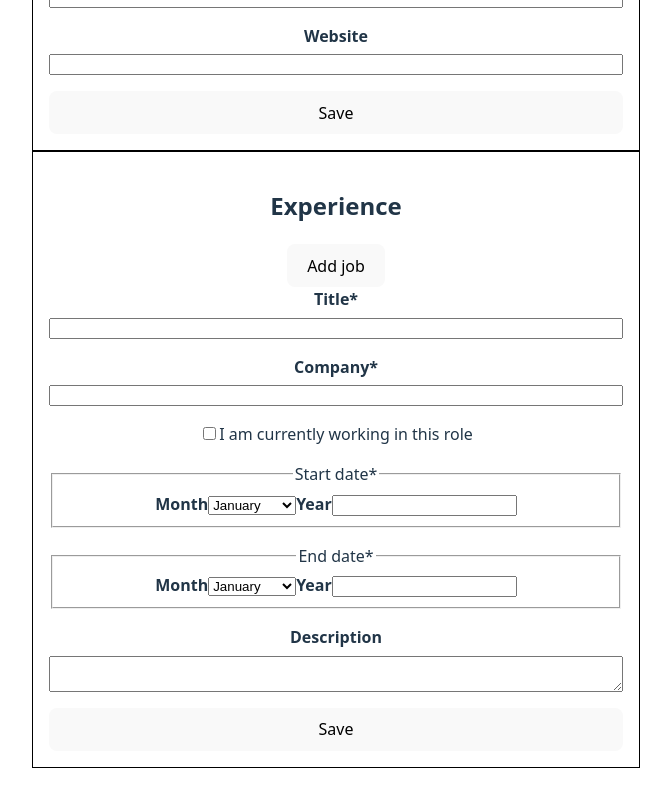
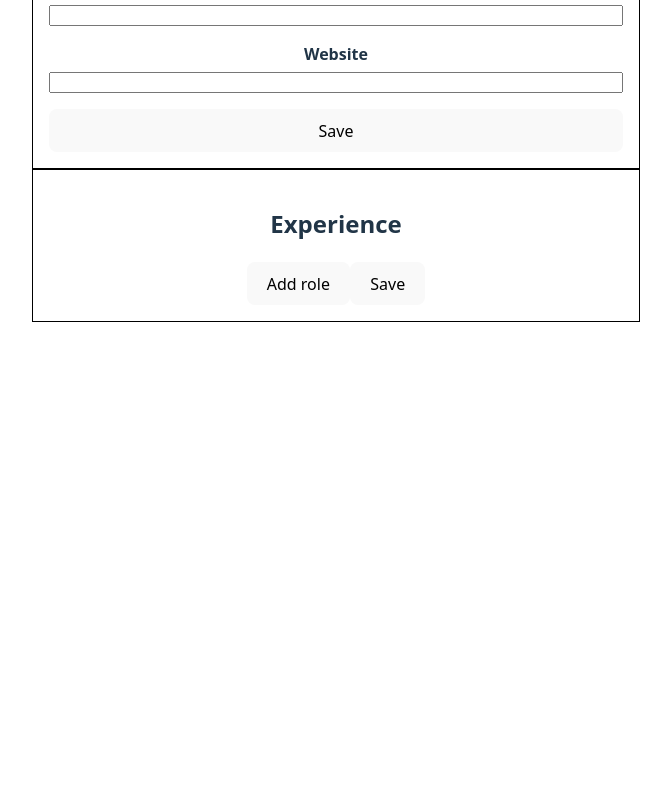
Before and after one commit to mimi-t/cv-app, a React (Vite) app: page / in a window 1280 px wide. Shown: the part 428-1228 px from the top of the page, without its empty margins (0-671 px from the left). After the commit the page ends 800 px from the top, so only its background shows below. Built offline with nearby package versions, Linux system fonts and the light colour scheme.

Commit message:
Add Role component
- Add Role component
- Update Experience so that multiple roles can be added

```diff
--- a/src/components/Experience.jsx
+++ b/src/components/Experience.jsx
@@ -1,81 +1,58 @@
-import { useState } from "react";
+import { Fragment, useState } from "react";
+import { Role } from "./Role";
 
 export function Experience({ onSave }) {
-  const [isCurrent, setIsCurrent] = useState(false);
+  const [roles, setRoles] = useState([]);
+  const [isActive, setIsActive] = useState(false);
+  const [openedRoleId, setOpenedRoleId] = useState("");
 
+  function toggleAddRoleForm() {
+    setIsActive(!isActive);
+  }
+
+  function toggleCurrentRoleForm(id) {
+    id === openedRoleId ? setOpenedRoleId("") : setOpenedRoleId(id);
+  }
+
+  function saveRole(e) {
+    e.preventDefault();
+    const formData = new FormData(e.target);
+    let savedRole = Object.fromEntries(formData);
+    const roleIndex = roles.findIndex((role) => role.id === savedRole.id);
+    if (roleIndex === -1) {
+      // add new role
+      savedRole.id = crypto.randomUUID();
+      setRoles([...roles, savedRole]);
+      toggleAddRoleForm();
+    } else {
+      // update existing role
+      let newRoles = [...roles];
+      newRoles[roleIndex] = savedRole;
+      setRoles(newRoles);
+      setOpenedRoleId("");
+    }
+  }
   return (
     <section id="experience">
       <h2>Experience</h2>
-      <button>Add job</button>
-      <form id="experience-form" onSubmit={onSave}>
-        <div className="form-field">
-          <label htmlFor="title">Title*</label>
-          <input type="text" name="title" id="title" required />
-        </div>
-        <div className="form-field">
-          <label htmlFor="company">Company*</label>
-          <input type="text" name="company" id="company" required />
-        </div>
-        <div>
-          <input
-            type="checkbox"
-            name="currentlyWorking"
-            id="current"
-            checked={isCurrent}
-            onChange={() => setIsCurrent(!isCurrent)}
-          />
-          <label htmlFor="current">I am currently working in this role</label>
-        </div>
-        <div className="form-field">
-          <fieldset>
-            <legend>Start date*</legend>
-            <label htmlFor="startMonth">Month</label>
-            <select name="startMonth" id="startMonth">
-              <option value="January">January</option>
-              <option value="February">February</option>
-              <option value="March">March</option>
-              <option value="April">April</option>
-              <option value="May">May</option>
-              <option value="June">June</option>
-              <option value="July">July</option>
-              <option value="August">August</option>
-              <option value="September">September</option>
-              <option value="October">October</option>
-              <option value="November">November</option>
-              <option value="December">December</option>
-            </select>
-            <label htmlFor="startYear">Year</label>
-            <input type="number" name="startYear" id="startYear" required />
-          </fieldset>
-        </div>
-        <div className="form-field">
-          <fieldset disabled={isCurrent}>
-            <legend>End date*</legend>
-            <label htmlFor="endMonth">Month</label>
-            <select name="endMonth" id="endMonth">
-              <option value="January">January</option>
-              <option value="February">February</option>
-              <option value="March">March</option>
-              <option value="April">April</option>
-              <option value="May">May</option>
-              <option value="June">June</option>
-              <option value="July">July</option>
-              <option value="August">August</option>
-              <option value="September">September</option>
-              <option value="October">October</option>
-              <option value="November">November</option>
-              <option value="December">December</option>
-            </select>
-            <label htmlFor="endYear">Year</label>
-            <input type="number" name="endYear" id="endYear" required />
-          </fieldset>
-        </div>
-        <div className="form-field">
-          <label htmlFor="description">Description</label>
-          <textarea name="description" id="description"></textarea>
-        </div>
-        <button type="submit">Save</button>
-      </form>
+      {roles.map((role) => (
+        <Fragment key={role.id}>
+          <div
+            key={role.id + "list"}
+            onClick={() => toggleCurrentRoleForm(role.id)}
+          >
+            {role.title}
+          </div>
+          {openedRoleId === role.id && (
+            <Role {...role} key={role.id + "form"} onSave={saveRole} />
+          )}
+        </Fragment>
+      ))}
+      {isActive && <Role onSave={saveRole} />}
+      <button onClick={toggleAddRoleForm}>Add role</button>
+      <button type="submit" onClick={onSave}>
+        Save
+      </button>
     </section>
   );
 }
--- /dev/null
+++ b/src/components/Role.jsx
@@ -0,0 +1,126 @@
+import { useState } from "react";
+
+export function Role({
+  id,
+  title,
+  company,
+  currentlyWorking = false,
+  startMonth,
+  startYear,
+  endMonth,
+  endYear,
+  description,
+  onSave,
+}) {
+  const [isCurrent, setIsCurrent] = useState(currentlyWorking);
+  return (
+    <form id="experience-form" onSubmit={onSave}>
+      <input type="hidden" name="id" value={id} required />
+      <div className="form-field">
+        <label htmlFor="title">Title*</label>
+        <input
+          type="text"
+          name="title"
+          id="title"
+          defaultValue={title}
+          required
+        />
+      </div>
+      <div className="form-field">
+        <label htmlFor="company">Company*</label>
+        <input
+          type="text"
+          name="company"
+          id="company"
+          defaultValue={company}
+          required
+        />
+      </div>
+      <div>
+        <input
+          type="checkbox"
+          name="currentlyWorking"
+          id="current"
+          checked={isCurrent}
+          onChange={() => setIsCurrent(!isCurrent)}
+        />
+        <label htmlFor="current">I am currently working in this role</label>
+      </div>
+      <div className="form-field">
+        <fieldset>
+          <legend>Start date*</legend>
+          <label htmlFor="startMonth">Month</label>
+          <select
+            name="startMonth"
+            id="startMonth"
+            defaultValue={startMonth}
+            required
+          >
+            <option value="January">January</option>
+            <option value="February">February</option>
+            <option value="March">March</option>
+            <option value="April">April</option>
+            <option value="May">May</option>
+            <option value="June">June</option>
+            <option value="July">July</option>
+            <option value="August">August</option>
+            <option value="September">September</option>
+            <option value="October">October</option>
+            <option value="November">November</option>
+            <option value="December">December</option>
+          </select>
+          <label htmlFor="startYear">Year</label>
+          <input
+            type="number"
+            name="startYear"
+            id="startYear"
+            defaultValue={startYear}
+            required
+          />
+        </fieldset>
+      </div>
+      <div className="form-field">
+        <fieldset disabled={isCurrent}>
+          <legend>End date*</legend>
+          <label htmlFor="endMonth">Month</label>
+          <select
+            name="endMonth"
+            id="endMonth"
+            defaultValue={endMonth}
+            required
+          >
+            <option value="January">January</option>
+            <option value="February">February</option>
+            <option value="March">March</option>
+            <option value="April">April</option>
+            <option value="May">May</option>
+            <option value="June">June</option>
+            <option value="July">July</option>
+            <option value="August">August</option>
+            <option value="September">September</option>
+            <option value="October">October</option>
+            <option value="November">November</option>
+            <option value="December">December</option>
+          </select>
+          <label htmlFor="endYear">Year</label>
+          <input
+            type="number"
+            name="endYear"
+            id="endYear"
+            defaultValue={endYear}
+            required
+          />
+        </fieldset>
+      </div>
+      <div className="form-field">
+        <label htmlFor="description">Description</label>
+        <textarea
+          name="description"
+          id="description"
+          defaultValue={description}
+        ></textarea>
+      </div>
+      <button type="submit">Save role</button>
+    </form>
+  );
+}
```
